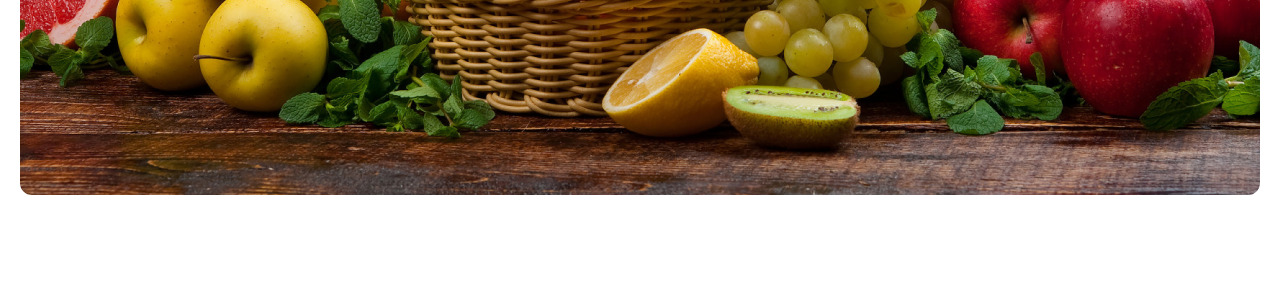
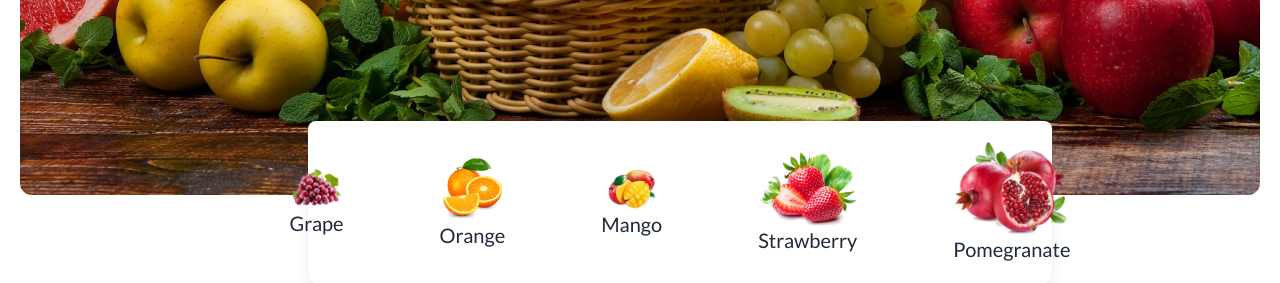
Before and after one commit to faazizpro/faazizpro-fruit-bar, a plain HTML site: page index.html in a window 1280 px wide. Shown: the part 585-868 px from the top of the page. Before the commit the page ends 800 px from the top, so only its background shows below. Drawn offline with nearby package versions, Linux system fonts and the light colour scheme; grey boxes are pictures that could not be loaded.

Commit message:
Fruits Banner Done

```diff
--- a/index.html
+++ b/index.html
@@ -95,9 +95,9 @@
     <main>
       <!-- Banner Section -->
       <section class="container mx-auto px-5">
-        <div>
+        <div class="relative">
           <!-- Slider -->
-          <div class="carousel w-full h-auto md:h-[300px] lg:h-[450px] xl:h-[600px] rounded-xl mt-16">
+          <div class="carousel w-full h-auto md:h-[300px] lg:h-[450px] xl:h-[600px] rounded-xl mt-16 z-10">
             <div id="slide1" class="carousel-item relative w-full bg-slider1 bg-cover bg-no-repeat	bg-center">
               <div class="flex flex-col items-center justify-center w-3/4 mx-auto">
                   <div>
@@ -164,8 +164,39 @@
             </div>
           </div>
           <!-- fruits banner -->
-          <div>
-
+          <div class="bg-white rounded-lg my-10 w-3/5 mx-auto z-50 absolute left-72 top-[550px] shadow-lg py-5 xl:px-10 hidden xl:block">
+            <div class="flex justify-center items-center gap-24 ">
+              <div class="flex flex-col justify-center items-center">
+                <img src="./images/fruit1.png" alt="">
+                <p class="text-xl font-medium">
+                  Grape
+                </p>
+              </div>
+              <div class="flex flex-col justify-center items-center">
+                <img src="./images/fruit2.png" alt="">
+                <p class="text-xl font-medium">
+                  Orange
+                </p>
+              </div>
+              <div class="flex flex-col justify-center items-center">
+                <img src="./images/fruit3.png" alt="">
+                <p class="text-xl font-medium">
+                  Mango
+                </p>
+              </div>
+              <div class="flex flex-col justify-center items-center">
+                <img src="./images/fruit4.png" alt="">
+                <p class="text-xl font-medium">
+                  Strawberry
+                </p>
+              </div>
+              <div class="flex flex-col justify-center items-center">
+                <img src="./images/fruit5.png" alt="">
+                <p class="text-xl font-medium">
+                  Pomegranate
+                </p>
+              </div>
+            </div>
           </div>
         </div>
       </section>
```
